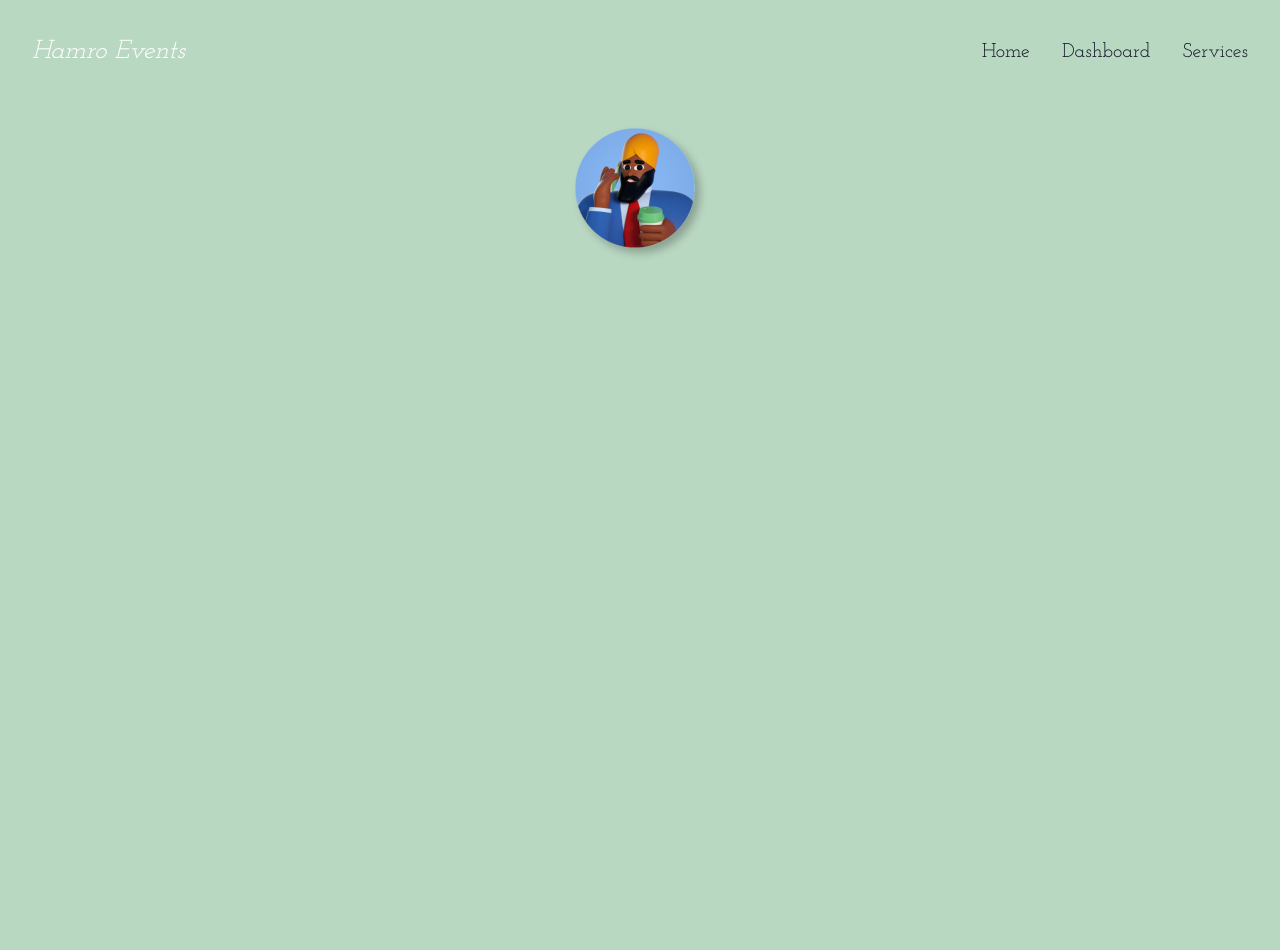
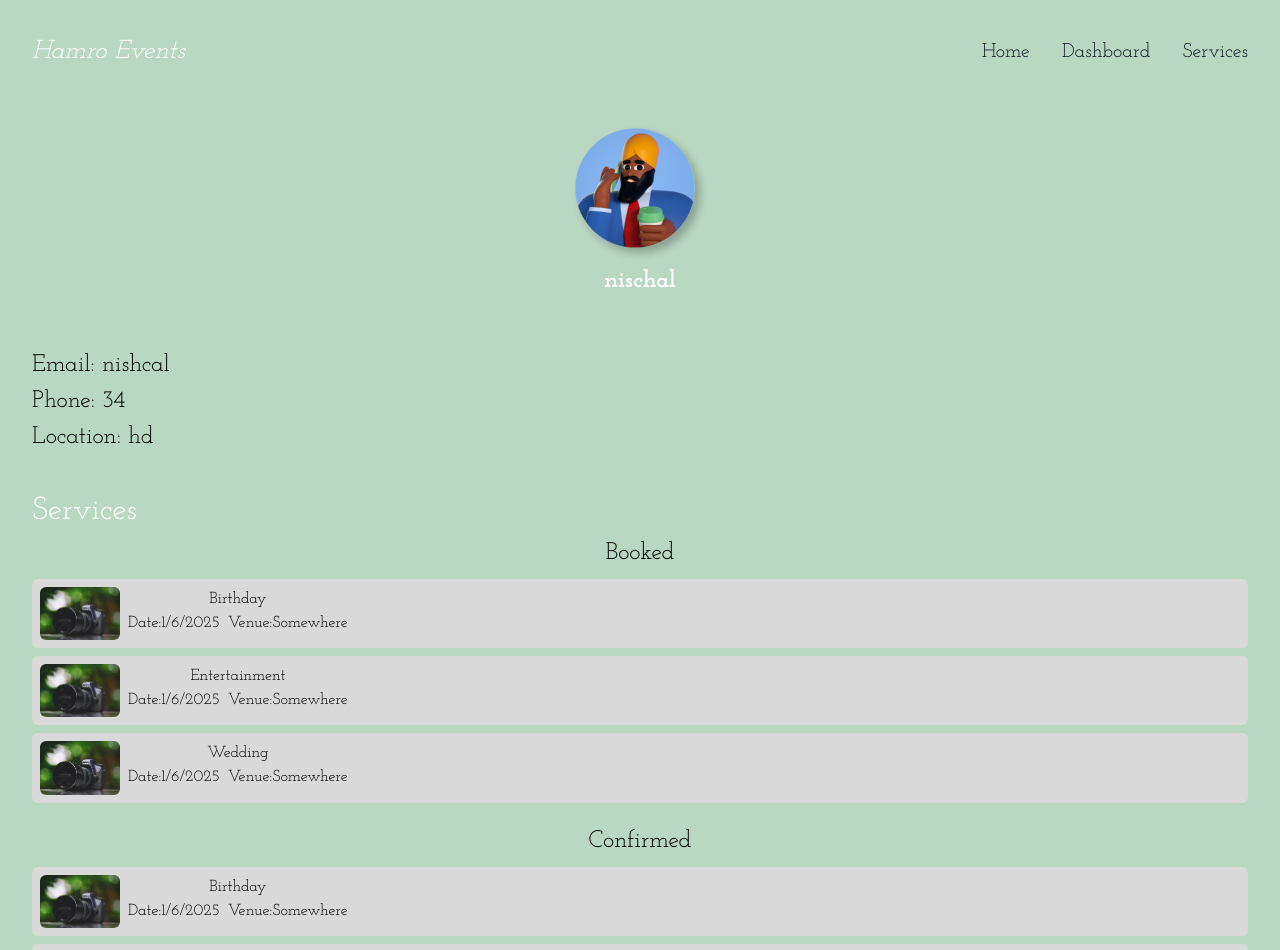
Before and after one commit to sanjeevshah1/Hamro-Events, a Next.js app: page /User in a window 1280 px wide. Shown: the top 950 px of the page. Before the commit the page ends 891 px from the top, so only its background shows below. Built offline with nearby package versions, Linux system fonts and the light colour scheme.

Commit message:
Admin and User page

```diff
--- a/src/app/Admin/page.tsx
+++ b/src/app/Admin/page.tsx
@@ -1,8 +1,9 @@
+import Info from "../Components/Info"
 
 const page = () => {
   return (
-    <div>This is the new admin page
-        <p>Hello Sanjeev</p>
+    <div>
+        <Info name="admin" />
     </div>
   )
 }
--- /dev/null
+++ b/src/app/Components/Box.tsx
@@ -0,0 +1,19 @@
+
+
+
+const Box = ({event, date, venue}:{event:string, date:Date, venue:string}) => {
+  return (
+    <div className="bg-[#D9D9D9] font-josefinSlab flex flex-row gap-2 p-2 rounded-md">
+        <img className="w-20 rounded-md my-auto" src="camera.jpg" alt="Anything"/>
+        <div className="flex flex-col items-center">
+            <p>{event}</p>
+            <div className="flex gap-2 ">
+                <p className="">Date:{date.toLocaleDateString()}</p>
+                <p className="">Venue:{venue}</p>
+            </div>
+        </div>
+    </div>
+  )
+}
+
+export default Box
--- /dev/null
+++ b/src/app/Components/Info.tsx
@@ -0,0 +1,18 @@
+const Info = ({name, email, phone, location}:{name:string, email?:string, phone?:string, location?:string}) => {
+    const display = name !=="Admin" && (email ||  phone || location)
+    return (
+    <div>
+        <div className="m-4 p-4 flex flex-col items-center">
+            <img src="avatar.png" alt="Image of User." />
+            <p className="font-bold text-[1.5rem] text-center text-white">{name}</p>
+          </div>
+          {display && <div className="flex flex-col items-start p-4 m-4">
+            <p className="text-[1.5rem] text-center">Email: {email}</p>
+            <p className="text-[1.5rem] text-center">Phone: {phone}</p>
+            <p className="text-[1.5rem] text-center">Location: {location}</p>
+        </div>}
+    </div>
+  )
+}
+
+export default Info
--- a/src/app/Components/Navbar.tsx
+++ b/src/app/Components/Navbar.tsx
@@ -1,6 +1,7 @@
 'use client';
 import { List, X } from 'lucide-react';
 import { useState } from 'react';
+import Link from 'next/link';
 
 const Header = () => {
   const [isModalOpen, setIsModalOpen] = useState(false);
@@ -25,25 +26,25 @@ const Header = () => {
   const NavLinks = ({modal}: {modal: boolean}) => (
     <>
       <li>
-        <button
+        <Link href="/"
           className={`${modal ? "text-white" : "text-gray-900"} hover:text-white transform hover:scale-110 transition-transform duration-300`}
         >
           Home
-        </button>
+        </Link>
       </li>
       <li>
-        <button
+        <Link href="/User"
         className={`${modal ? "text-white" : "text-gray-900"} hover:text-white transform hover:scale-110 transition-transform duration-300`}
         >
           Dashboard
-        </button>
+        </Link>
       </li>
       <li>
-        <button
+        <Link href="/"
          className={`${modal ? "text-white" : "text-gray-900"} hover:text-white transform hover:scale-110 transition-transform duration-300`}
         >
           Services
-        </button>
+        </Link>
       </li>
     </>
   );
--- a/src/app/User/page.tsx
+++ b/src/app/User/page.tsx
@@ -1,8 +1,27 @@
+import Box from "../Components/Box"
+import Info from "../Components/Info"
+
 const user = () => {
   return (
-    <div className="bg-mainColor min-h-screen font-josefinSlabn flex flex-col items-center">
-      <div className="m-4 p-4">
-        <img src="avatar.png" alt="Image of User." />
+    <div className="bg-mainColor min-h-screen font-josefinSlab flex flex-col">
+      <Info name='nischal' email="nishcal" phone="34" location="hd"/>
+      <div className="flex flex-col px-4 mx-4">
+        <p className="text-[2rem] text-white ">Services</p>
+
+        <div className="flex flex-col gap-2  mb-5">
+          <p className="text-[1.5rem] text-center">Booked</p>
+          <Box event="Birthday" date={new Date()} venue="Somewhere"/>
+          <Box event="Entertainment" date={new Date()} venue="Somewhere"/>
+          <Box event="Wedding" date={new Date()} venue="Somewhere"/>
+        </div>
+
+        <div className="flex flex-col gap-2">
+          <p className="text-[1.5rem] text-center">Confirmed</p>
+          <Box event="Birthday" date={new Date()} venue="Somewhere"/>
+          <Box event="Entertainment" date={new Date()} venue="Somewhere"/>
+          <Box event="Wedding" date={new Date()} venue="Somewhere"/>
+        </div>
+
       </div>
     </div>
   )
```
